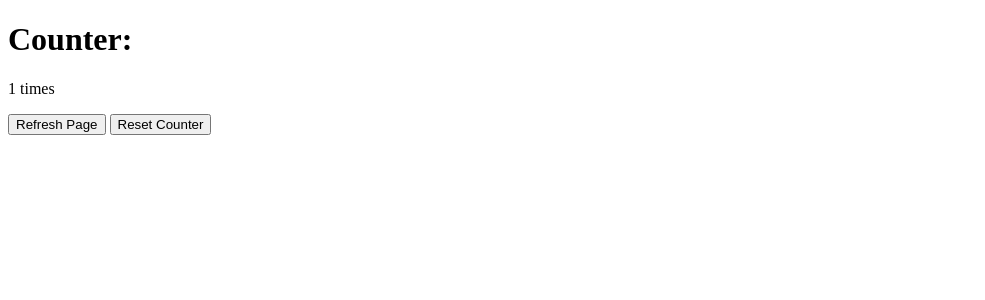
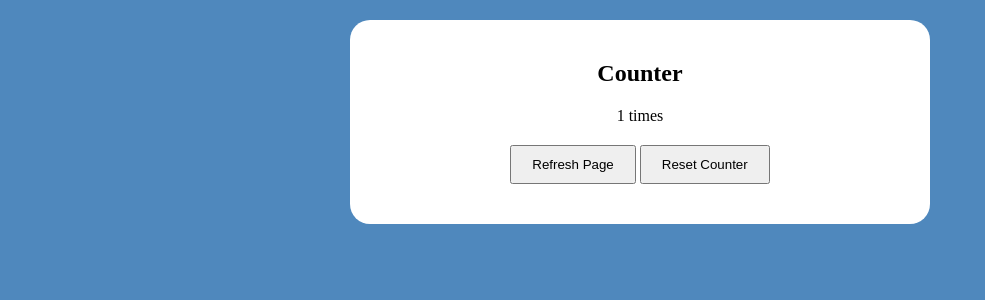
Before and after one commit to anachacon/DojoAssignments, a Flask app: page / in a window 1280 px wide. Shown: the top 300 px of the page, without its empty margins (0-985 px from the left). Run offline with Flask 2, Linux system fonts and the light colour scheme.

Commit message:
counter finished

```diff
--- a/Python/counter/static/css/style.css
+++ b/Python/counter/static/css/style.css
@@ -0,0 +1,32 @@
+*{
+    margin: 0;
+    padding: 0;
+}
+
+body{
+    background-color: #4f88bd;
+}
+
+article{
+    width: 500px;
+    margin: auto;
+    background-color: white;
+    padding: 40px;
+    border-radius: 20px;
+    margin-top: 20px;
+}
+
+h1, p{
+    text-align: center;
+    margin-bottom: 20px;
+}
+
+input {
+    padding: 10px 20px 10px 20px;
+    text-align: center;
+    cursor: pointer;
+}
+
+div{
+    text-align: center;
+}
--- a/Python/counter/templates/index.html
+++ b/Python/counter/templates/index.html
@@ -4,13 +4,18 @@
     <meta charset="UTF-8">
     <meta name="viewport" content="width=device-width, initial-scale=1.0">
     <meta http-equiv="X-UA-Compatible" content="ie=edge">
+    <link type="text/css" rel="stylesheet" href="{{ url_for('static', filename='css/style.css') }}">
     <title>Document</title>
 </head>
 <body>
-    <h1>Counter:</h1>
-    <p>{{counter}} times</p>
-    <input type="button" onclick="window.location='/process';" value="Refresh Page">
-    <input type="button" onclick="window.location='/reset';" value="Reset Counter">
+    <article>
+        <h1>Counter</h1>
+        <p>{{counter}} times</p>
+        <div>
+            <input type="button" onclick="window.location='/process';" value="Refresh Page">
+            <input type="button" onclick="window.location='/reset';" value="Reset Counter">
+        </div>
+    </article>
 </body>
 </body>
 </html>
```
